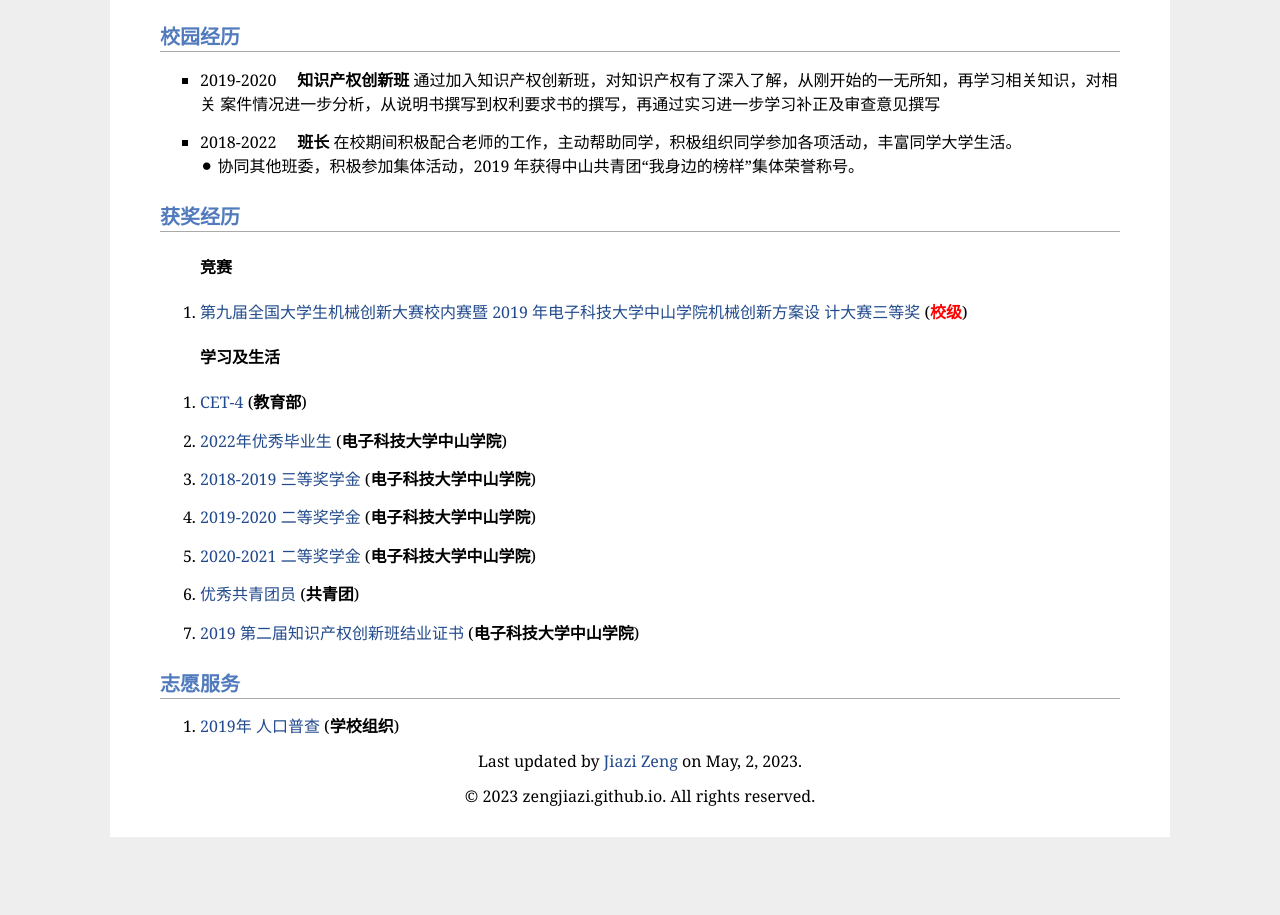
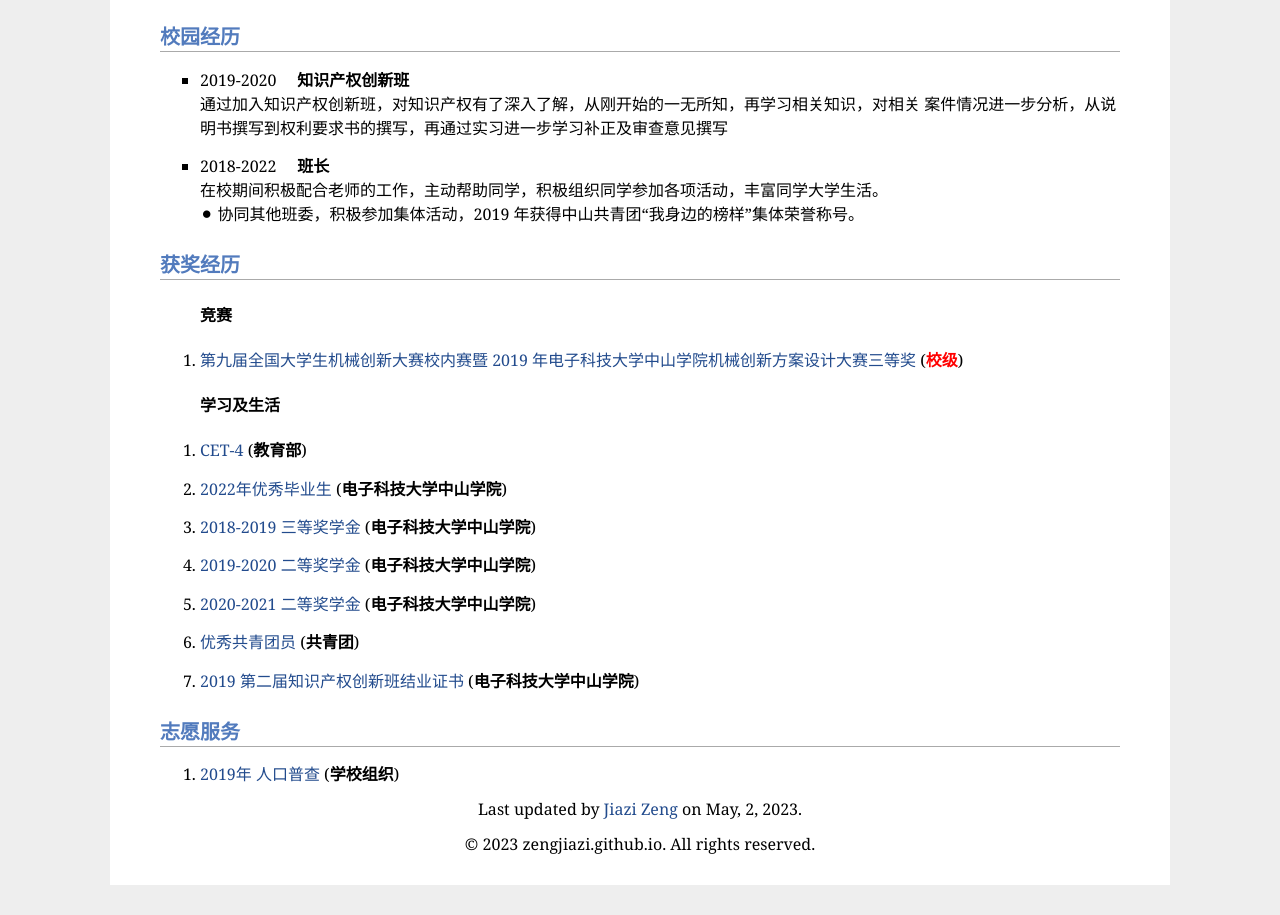
Before and after one commit to zengjiazi/zengjiazi.github.io, a plain HTML site: page index.html in a window 1280 px wide. Shown: the part 614-1529 px from the top of the page. Before the commit the page ends 1481 px from the top, so only its background shows below. Drawn offline with Linux system fonts and the light colour scheme.

Commit message:
Add files via upload

```diff
--- a/index.html
+++ b/index.html
@@ -187,7 +187,7 @@
         <li>
             2018.09-2022.06 &nbsp;&nbsp;&nbsp;&nbsp;<b>电子科技大学中山学院&nbsp;&nbsp;&nbsp;&nbsp;GPA: 3.61</b>
         </li>
-        <b>工学本科生</b>, 机械设计制造及其自动化
+        <b>工学本科生</b>, 机械设计制造及其自动化<br>
         <b>主修课程:</b>机械制图、机械原理、机械设计、机械制造技术、计算机辅助三维设计、数控加工工艺及编程
 
         <li>
@@ -199,14 +199,14 @@
     <h2>校园经历</h2>
     <ul>
         <li>
-            2019-2020 &nbsp;&nbsp;&nbsp;&nbsp;<b>知识产权创新班</b>
+            2019-2020 &nbsp;&nbsp;&nbsp;&nbsp;<b>知识产权创新班</b><br>
             通过加入知识产权创新班，对知识产权有了深入了解，从刚开始的一无所知，再学习相关知识，对相关
 案件情况进一步分析，从说明书撰写到权利要求书的撰写，再通过实习进一步学习补正及审查意见撰写
         </li>
 
 
         <li>
-            2018-2022 &nbsp;&nbsp;&nbsp;&nbsp;<b>班长</b>
+            2018-2022 &nbsp;&nbsp;&nbsp;&nbsp;<b>班长</b><br>
             在校期间积极配合老师的工作，主动帮助同学，积极组织同学参加各项活动，丰富同学大学生活。<br>
 ⚫ 协同其他班委，积极参加集体活动，2019 年获得中山共青团“我身边的榜样”集体荣誉称号。<br>
         </li>
@@ -222,8 +222,7 @@
             <h2>获奖经历</h2>
             <ol>
                 <h4>竞赛</h4>
-                <li><a href="">第九届全国大学生机械创新大赛校内赛暨 2019 年电子科技大学中山学院机械创新方案设
-                    计大赛三等奖</a></em> (<b><font class="highlight">校级</font></b>)</li>
+                <li><a href="">第九届全国大学生机械创新大赛校内赛暨 2019 年电子科技大学中山学院机械创新方案设计大赛三等奖</a></em> (<b><font class="highlight">校级</font></b>)</li>
             </ol>
 
             <ol>
```
